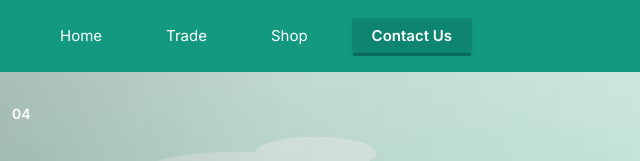
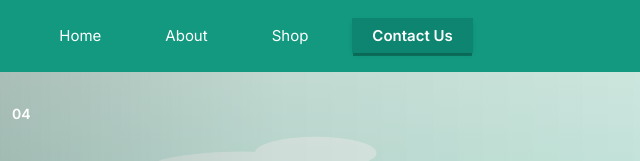
Before and after one commit to rocketads-tech/soliar-panel, a website built with Vite: page index.html in a window 1280 px wide. Shown: the top 161 px of the page, 358-998 px from the left. Built offline with nearby package versions, Linux system fonts and the light colour scheme.

Commit message:
Переименовывает пункт меню Trade в About со ссылкой на секцию About

```diff
--- a/index.html
+++ b/index.html
@@ -58,7 +58,7 @@
               >
             </li>
             <li>
-              <a href="#innovators" data-nav-link class="px-5 py-2">Trade</a>
+              <a href="#about" data-nav-link class="px-5 py-2">About</a>
             </li>
             <li>
               <a href="#shop" data-nav-link class="px-5 py-2">Shop</a>
```
